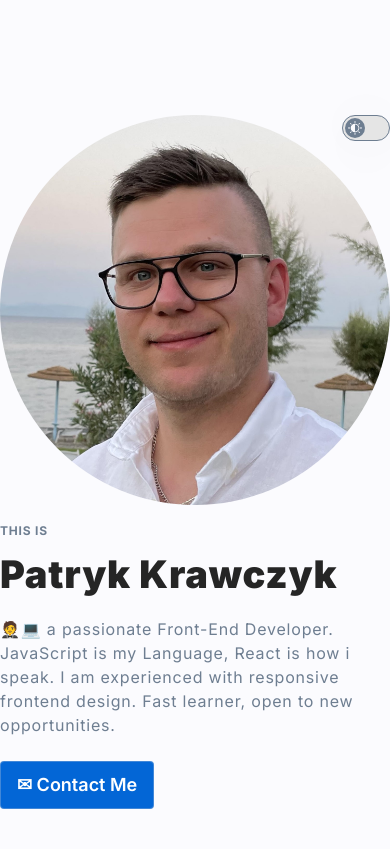
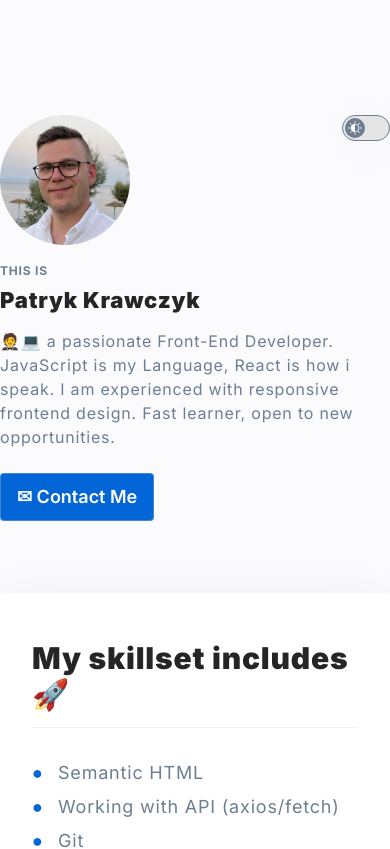
Before and after one commit to kraviecdev/pk-personal-homepage, a React (Create React App) app: page / in a window 390 px wide. Shown: the top 849 px of the page. Built offline with nearby package versions, Linux system fonts and the light colour scheme; no server answers.

Commit message:
add css for tabled and adjust mobile

```diff
--- a/src/features/header/styled.js
+++ b/src/features/header/styled.js
@@ -7,14 +7,8 @@ export const HeaderWrapper = styled.header`
   align-items: center;
   gap: 66px;
 
-  @media (max-width: ${({theme}) => theme.breakpoints.mobileS}px) {
-    grid-template-columns: auto;
-    gap: 12px;
-  }
-
-  @media (max-width: ${({theme}) => theme.breakpoints.mobileL}px) {
-    grid-template-columns: auto;
-    gap: 18px;
+  @media (max-width: ${({theme}) => theme.breakpoints.tablet}px) {
+    gap: 28px;
   }
 
   @media (max-width: ${({theme}) => theme.breakpoints.mobileL}px) {
@@ -29,7 +23,13 @@ export const HeaderTitle = styled.h1`
   line-height: 46px;
   margin: 12px 0;
 
-  @media (max-width: ${({theme}) => theme.breakpoints.mobileS}px) {
+  @media (max-width: ${({theme}) => theme.breakpoints.tablet}px) {
+    font-size: 32px;
+    line-height: 38px;
+    margin: 8px 0;
+  }
+
+  @media (max-width: ${({theme}) => theme.breakpoints.mobileL}px) {
     font-size: 22px;
     line-height: 26px;
     margin: 8px 0;
@@ -46,7 +46,12 @@ export const HeaderImg = styled.div`
   object-fit: fill;
   border-radius: 50%;
 
-  @media (max-width: ${({theme}) => theme.breakpoints.mobileS}px) {
+  @media (max-width: ${({theme}) => theme.breakpoints.tablet}px) {
+    width: 260px;
+    height: 260px;
+  }
+
+  @media (max-width: ${({theme}) => theme.breakpoints.mobileL}px) {
     width: 130px;
     height: 130px;
   }
```
